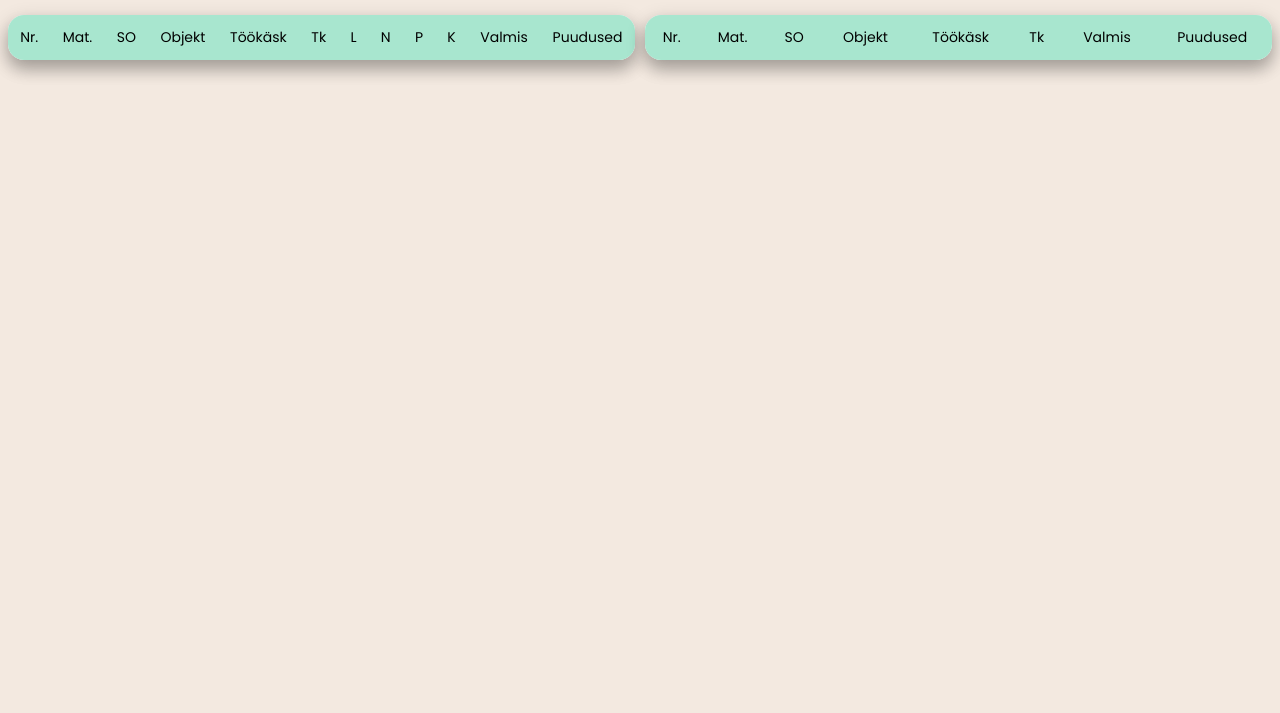
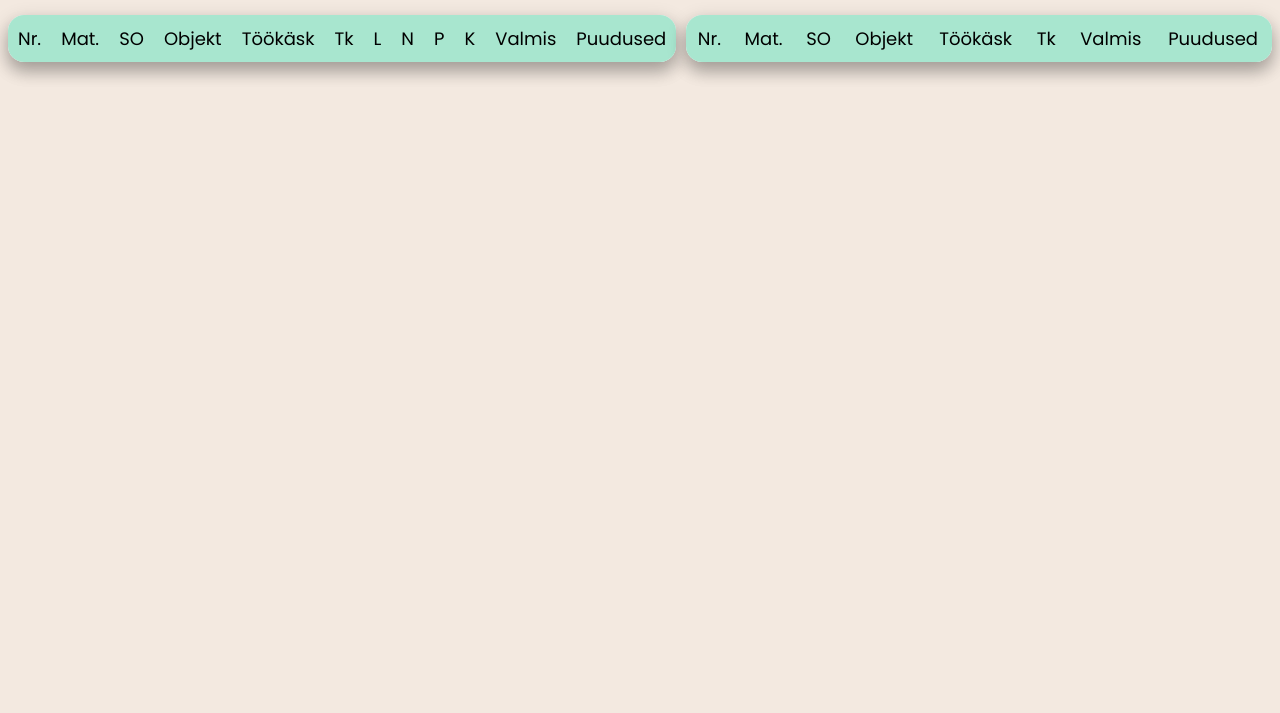
Before and after one commit to romankurm/keraplastmockup, a website with bundled scripts: page index.html in a window 1280 px wide. Shown: the part 87-800 px from the top of the page. Built offline with nearby package versions, Linux system fonts and the light colour scheme; no server answers.

Commit message:
suuruse muutused

```diff
--- a/index.html
+++ b/index.html
@@ -31,9 +31,9 @@
     tr,
     td {
         font-family: 'Poppins', sans-serif;
-        font-size: 14px;
+        font-size: 18px;
         text-align: center;
-        padding: 12px;
+        padding: 10px;
         color: black;
     }
 
@@ -114,7 +114,7 @@
                     <td>Mat.</td>
                     <td>SO</td>
                     <td>Objekt</td>
-                    <td>T&ouml;&ouml;k&auml;sk</td>
+                    <td width="900">T&ouml;&ouml;k&auml;sk</td>
                     <td>Tk</td>
                     <td>L</td>
                     <td>N</td>
```
